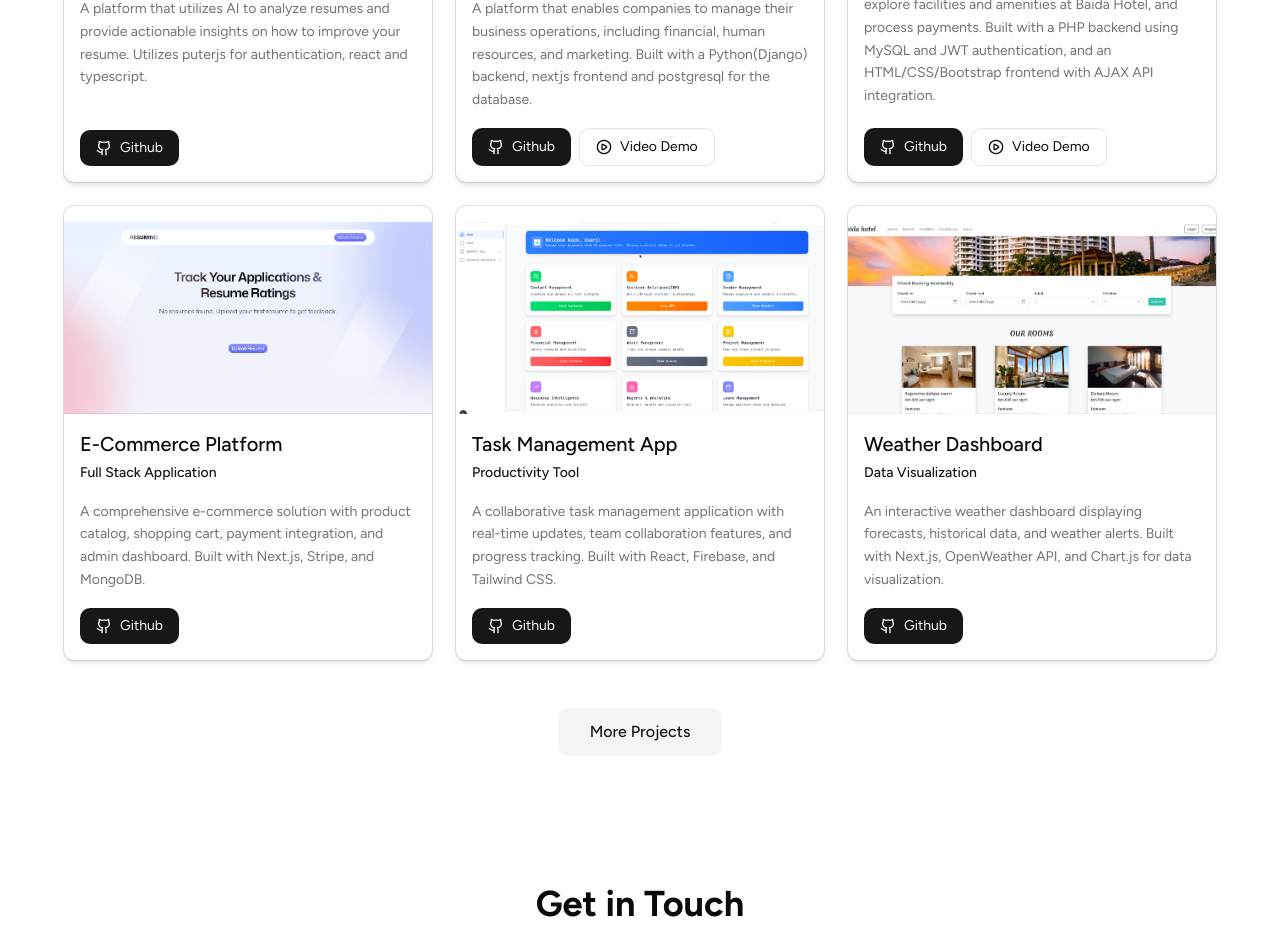
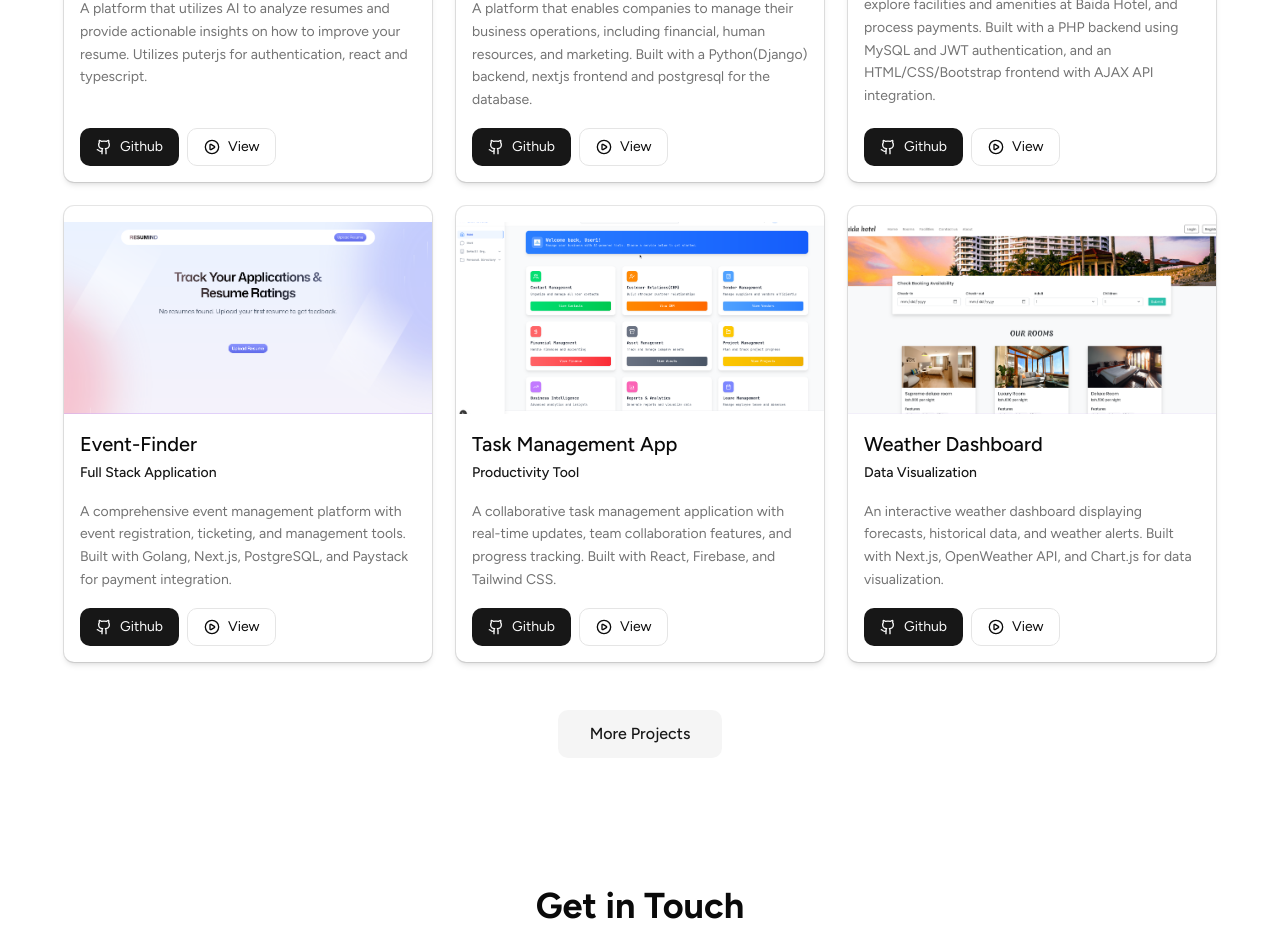
Before and after one commit to Clinton-Okumu/portfolio, a Next.js app: page / in a window 1280 px wide. Shown: the part 2200-3125 px from the top of the page. Built offline with nearby package versions, Linux system fonts and the light colour scheme.

Commit message:
updated portfolio links

```diff
--- a/components/About.tsx
+++ b/components/About.tsx
@@ -1,6 +1,13 @@
-import { Download, Github, Linkedin, Mail, Briefcase, GraduationCap } from "lucide-react";
+import { Card, CardContent } from "@/components/ui/card";
+import {
+  Briefcase,
+  Download,
+  Github,
+  GraduationCap,
+  Linkedin,
+  Mail,
+} from "lucide-react";
 import Image from "next/image";
-import { Card, CardContent } from "@/components/ui/card";
 
 export default function About() {
   return (
@@ -44,7 +51,7 @@ export default function About() {
 
             <div className="flex justify-center md:justify-start gap-4 pt-4">
               <a
-                href="https://linkedin.com"
+                href="https://www.linkedin.com/in/clinton-okumu-508052281/"
                 target="_blank"
                 rel="noopener noreferrer"
                 className="p-3 rounded-lg border hover:bg-muted transition"
@@ -53,7 +60,7 @@ export default function About() {
                 <Linkedin className="w-5 h-5" />
               </a>
               <a
-                href="https://github.com"
+                href="https://github.com/Clinton-Okumu"
                 target="_blank"
                 rel="noopener noreferrer"
                 className="p-3 rounded-lg border hover:bg-muted transition"
@@ -69,7 +76,14 @@ export default function About() {
           <h2 className="text-3xl font-bold text-center">Get To Know More</h2>
           <h3 className="text-xl text-primary text-center">About Me</h3>
           <p className="text-center text-muted-foreground max-w-3xl mx-auto">
-            Software Engineer with two years of combined experience as an IT Officer and Backend Developer. Skilled in troubleshooting, network maintenance, and strengthening cybersecurity, with expertise in backend development, building efficient APIs, database optimization, and server automation. Committed to delivering quality and innovation, I bring a versatile technical skill set to support impactful projects in organizations focused on continuous improvement and growth.
+            Software Engineer with two years of combined experience as an IT
+            Officer and Backend Developer. Skilled in troubleshooting, network
+            maintenance, and strengthening cybersecurity, with expertise in
+            backend development, building efficient APIs, database optimization,
+            and server automation. Committed to delivering quality and
+            innovation, I bring a versatile technical skill set to support
+            impactful projects in organizations focused on continuous
+            improvement and growth.
           </p>
 
           <div className="grid grid-cols-1 md:grid-cols-2 gap-6 mt-8">
@@ -78,7 +92,9 @@ export default function About() {
                 <Briefcase className="w-12 h-12 text-primary" />
                 <h4 className="text-xl font-semibold">Experience</h4>
                 <p className="text-3xl font-bold text-primary">2+ years</p>
-                <p className="text-muted-foreground text-center">Fullstack Development</p>
+                <p className="text-muted-foreground text-center">
+                  Fullstack Development
+                </p>
               </CardContent>
             </Card>
 
--- a/components/Contact.tsx
+++ b/components/Contact.tsx
@@ -37,7 +37,7 @@ export default function Contact() {
             </CardHeader>
             <CardContent>
               <a
-                href="https://linkedin.com"
+                href="https://www.linkedin.com/in/clinton-okumu-508052281/"
                 target="_blank"
                 rel="noopener noreferrer"
                 className="text-muted-foreground hover:text-primary transition-colors"
--- a/components/Projects.tsx
+++ b/components/Projects.tsx
@@ -1,22 +1,24 @@
+import { Card, CardContent, CardHeader, CardTitle } from "@/components/ui/card";
+import { Github, PlayCircle } from "lucide-react";
 import Image from "next/image";
-import { Card, CardContent, CardHeader, CardTitle } from "@/components/ui/card";
-import { Github, ExternalLink, PlayCircle } from "lucide-react";
 
 const projects = [
   {
     id: 1,
     title: "Resumind",
     subtitle: "AI Resume Analyzer",
-    description: "A platform that utilizes AI to analyze resumes and provide actionable insights on how to improve your resume. Utilizes puterjs for authentication, react and typescript.",
+    description:
+      "A platform that utilizes AI to analyze resumes and provide actionable insights on how to improve your resume. Utilizes puterjs for authentication, react and typescript.",
     image: "/project-1.png",
     github: "https://github.com",
-    demoLink: null,
+    demoLink: "https://demo.com",
   },
   {
     id: 2,
     title: "Carlhub",
     subtitle: "Business Management Software",
-    description: "A platform that enables companies to manage their business operations, including financial, human resources, and marketing. Built with a Python(Django) backend, nextjs frontend and postgresql for the database.",
+    description:
+      "A platform that enables companies to manage their business operations, including financial, human resources, and marketing. Built with a Python(Django) backend, nextjs frontend and postgresql for the database.",
     image: "/project-2.png",
     github: "https://github.com",
     demoLink: "https://demo.com",
@@ -25,37 +27,41 @@ const projects = [
     id: 3,
     title: "Hotel Booking System",
     subtitle: "",
-    description: "A system enabling users to browse available rooms, explore facilities and amenities at Baida Hotel, and process payments. Built with a PHP backend using MySQL and JWT authentication, and an HTML/CSS/Bootstrap frontend with AJAX API integration.",
+    description:
+      "A system enabling users to browse available rooms, explore facilities and amenities at Baida Hotel, and process payments. Built with a PHP backend using MySQL and JWT authentication, and an HTML/CSS/Bootstrap frontend with AJAX API integration.",
     image: "/project-3.png",
     github: "https://github.com",
     demoLink: "https://demo.com",
   },
   {
     id: 4,
-    title: "E-Commerce Platform",
+    title: "Event-Finder",
     subtitle: "Full Stack Application",
-    description: "A comprehensive e-commerce solution with product catalog, shopping cart, payment integration, and admin dashboard. Built with Next.js, Stripe, and MongoDB.",
+    description:
+      "A comprehensive event management platform with event registration, ticketing, and management tools. Built with Golang, Next.js, PostgreSQL, and Paystack for payment integration.",
     image: "/project-1.png",
-    github: "https://github.com",
-    demoLink: null,
+    github: "https://github.com/Clinton-Okumu/event-finder",
+    demoLink: "https://demo.com",
   },
   {
     id: 5,
     title: "Task Management App",
     subtitle: "Productivity Tool",
-    description: "A collaborative task management application with real-time updates, team collaboration features, and progress tracking. Built with React, Firebase, and Tailwind CSS.",
+    description:
+      "A collaborative task management application with real-time updates, team collaboration features, and progress tracking. Built with React, Firebase, and Tailwind CSS.",
     image: "/project-2.png",
     github: "https://github.com",
-    demoLink: null,
+    demoLink: "https://demo.com",
   },
   {
     id: 6,
     title: "Weather Dashboard",
     subtitle: "Data Visualization",
-    description: "An interactive weather dashboard displaying forecasts, historical data, and weather alerts. Built with Next.js, OpenWeather API, and Chart.js for data visualization.",
+    description:
+      "An interactive weather dashboard displaying forecasts, historical data, and weather alerts. Built with Next.js, OpenWeather API, and Chart.js for data visualization.",
     image: "/project-3.png",
     github: "https://github.com",
-    demoLink: null,
+    demoLink: "https://demo.com",
   },
 ];
 
@@ -82,7 +88,9 @@ export default function Projects() {
               <CardHeader>
                 <CardTitle className="text-xl">{project.title}</CardTitle>
                 {project.subtitle && (
-                  <p className="text-sm text-primary font-medium">{project.subtitle}</p>
+                  <p className="text-sm text-primary font-medium">
+                    {project.subtitle}
+                  </p>
                 )}
               </CardHeader>
               <CardContent className="flex-1 flex flex-col">
@@ -107,7 +115,7 @@ export default function Projects() {
                       className="flex items-center gap-2 px-4 py-2 text-sm border rounded-lg hover:bg-muted transition-colors"
                     >
                       <PlayCircle className="w-4 h-4" />
-                      Video Demo
+                      View
                     </a>
                   )}
                 </div>
```
